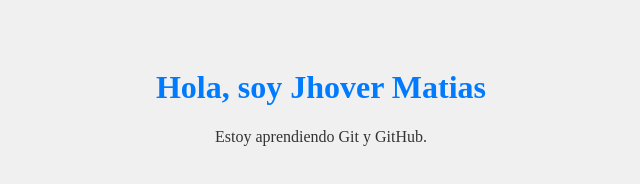
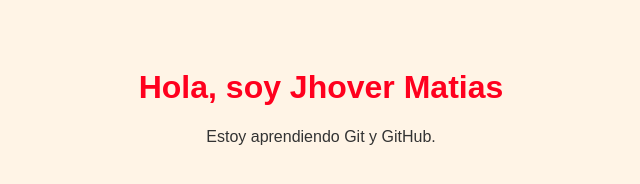
Before and after one commit to jhovermatias/mi-pagina, a plain HTML site: page index.html in a window 1280 px wide. Shown: the whole page, without its empty margins (319-959 px from the left). Drawn offline with Linux system fonts and the light colour scheme.

Commit message:
Cambio de colores en el diseño

```diff
--- a/styles.css
+++ b/styles.css
@@ -1,11 +1,11 @@
 body {
-    front-family: Arial, sans-serif;
-    background-color: #f0f0f0;
+    font-family: Arial, sans-serif;
+    background-color: #fff4e6;
     color: #333;
     text-align: center;
     padding: 40px;
 }
 
 h1 {
-    color: #007BFF;
+    color: #ff001e;
 }
```
